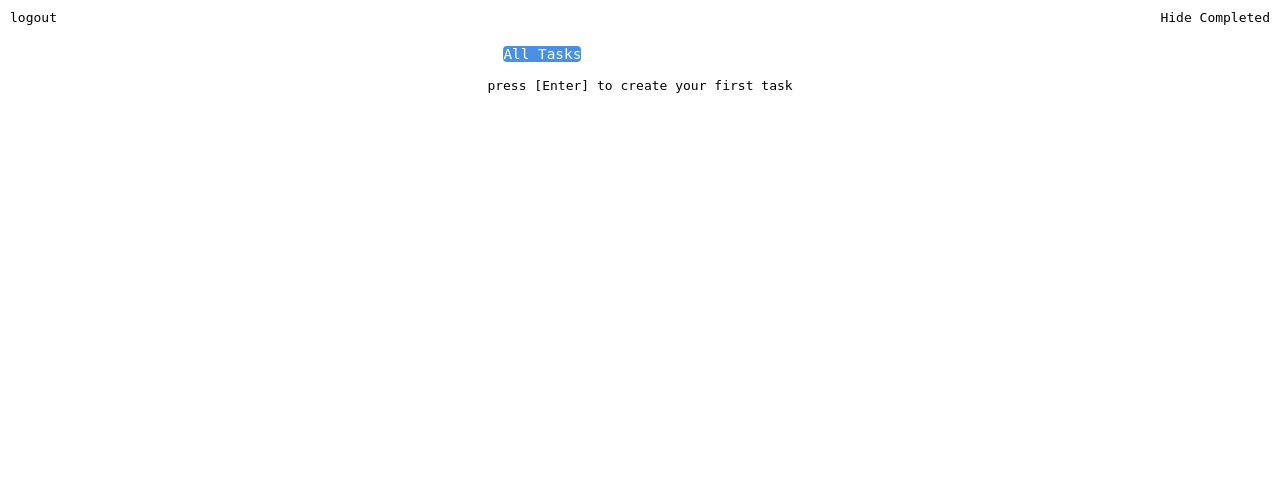
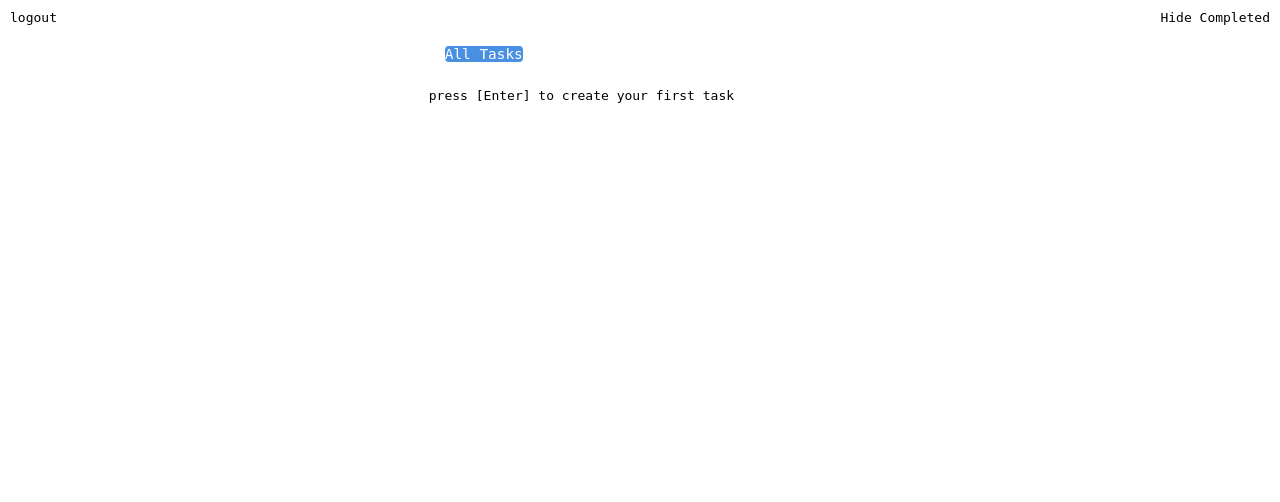
Before and after one commit to ilisien/todo_v3, a Flask app: page / in a window 1280 px wide. Shown: the top 502 px of the page. Run offline with Flask 3, Linux system fonts and the light colour scheme; the visitor is signed in with stand-in values (Sample User, id 1); data comes from the database, SQL or seed files in the repository; data that the repository does not hold is empty.

Commit message:
Nov 22, 2025, 11:27 AM

```diff
--- a/templates/todo.html
+++ b/templates/todo.html
@@ -21,7 +21,7 @@
     <span class="htmx-indicator" id="indicator">saving ...</span>
     <a class="logout-button" href="/logout">logout</a>
 
-    <div class="main-content" id="main-content">
+    <div class="main-content centered" id="main-content">
         {% include '_main_content.html' %}
     </div>
 
```
